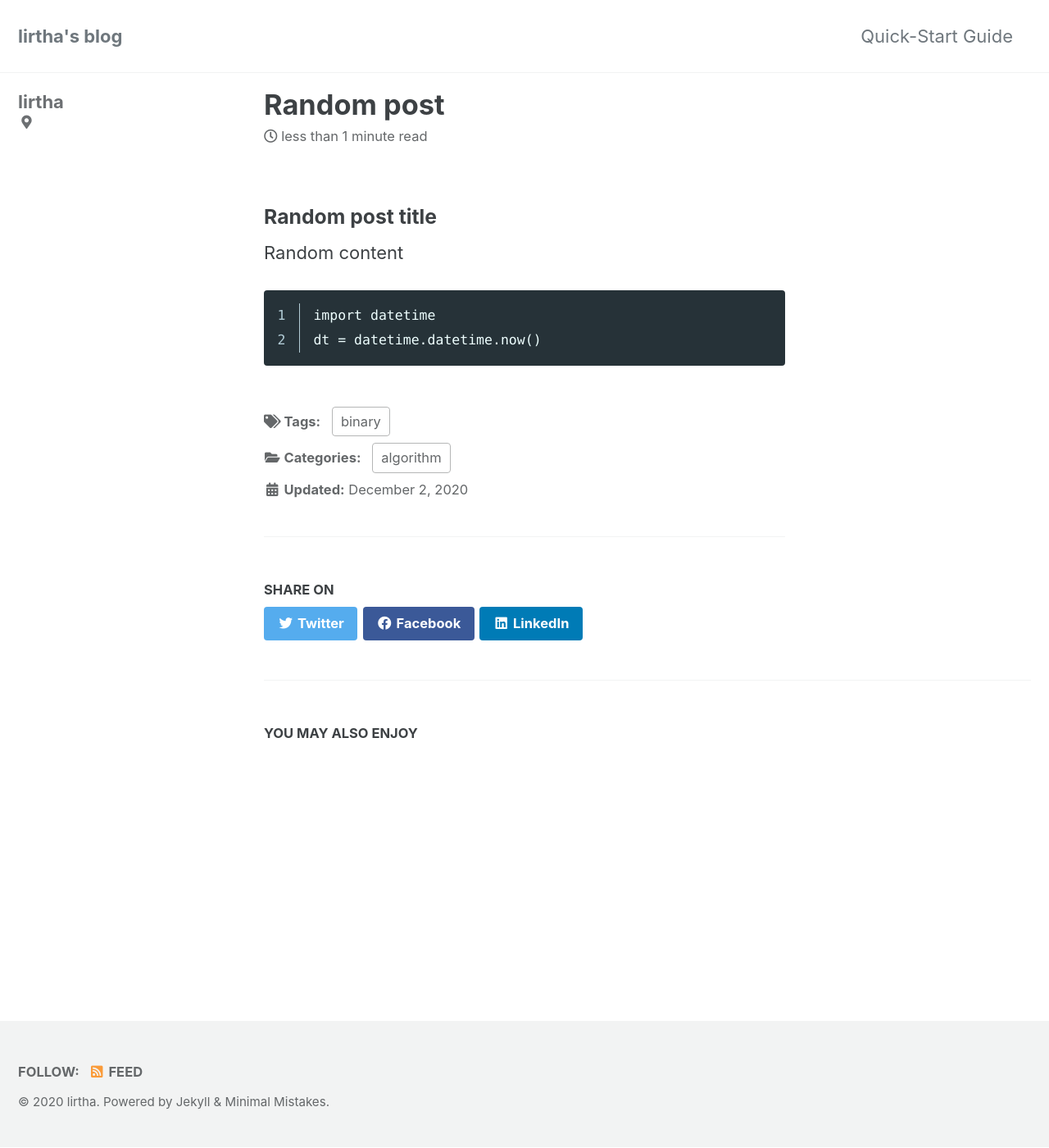
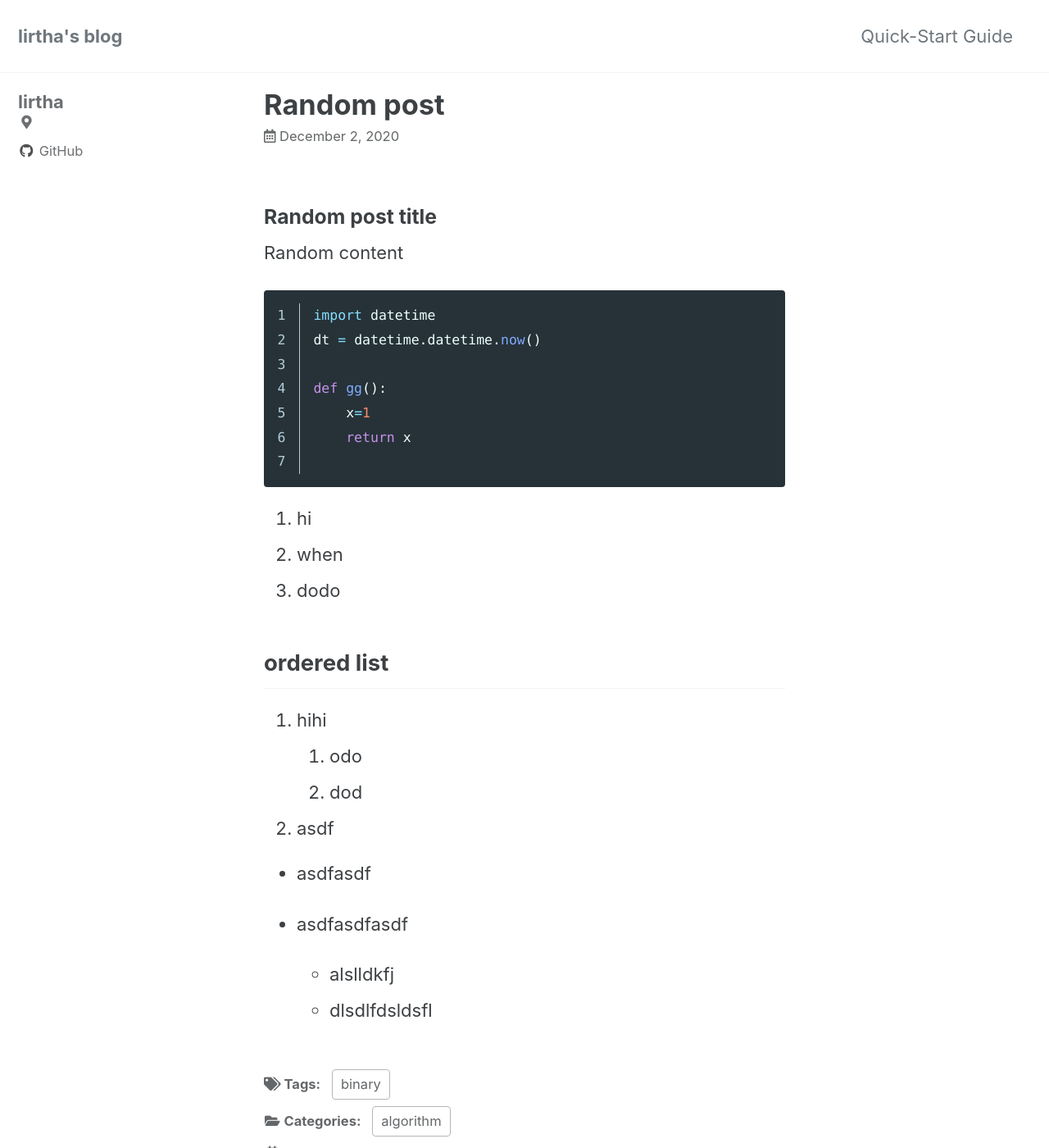
Before and after one commit to lirtha/lirtha.github.io, a Jekyll site: the page built from _posts/2020-12-02-random-post.md, in a window 1280 px wide and 1400 px high. Shown: the whole window at 82% size. Built offline with Jekyll 4.4.1, drawn with Linux system fonts in a browser that asks for light colours; cached includes are drawn as plain includes.

Commit message:
update blog

````diff
--- a/_config.yml
+++ b/_config.yml
@@ -113,7 +113,7 @@ author:
       # url: "https://facebook.com/"
     - label: "GitHub"
       icon: "fab fa-fw fa-github"
-      # url: "https://github.com/"
+      url: "https://github.com/lirtha"
     - label: "Instagram"
       icon: "fab fa-fw fa-instagram"
       # url: "https://instagram.com/"
@@ -129,7 +129,7 @@ footer:
       # url:
     - label: "GitHub"
       icon: "fab fa-fw fa-github"
-      # url:
+      url: "https://github.com/lirtha"
     - label: "GitLab"
       icon: "fab fa-fw fa-gitlab"
       # url:
@@ -280,7 +280,8 @@ defaults:
     values:
       layout: single
       author_profile: true
-      read_time: true
+      read_time: false
+      show_date: true
       comments: # true
       share: true
       related: true
--- a/_posts/2020-12-02-random-post.md
+++ b/_posts/2020-12-02-random-post.md
@@ -11,7 +11,30 @@ tags:
 
 Random content
 
-```
+```python
 import datetime
 dt = datetime.datetime.now()
+
+def gg():
+    x=1
+    return x
+
 ```
+
+1. hi
+2. when
+3. dodo
+
+## ordered list
+
+1. hihi
+    1. odo
+    2. dod
+
+2. asdf
+
+* asdfasdf
+
+* asdfasdfasdf
+    * alslldkfj
+    * dlsdlfdsldsfl
````
